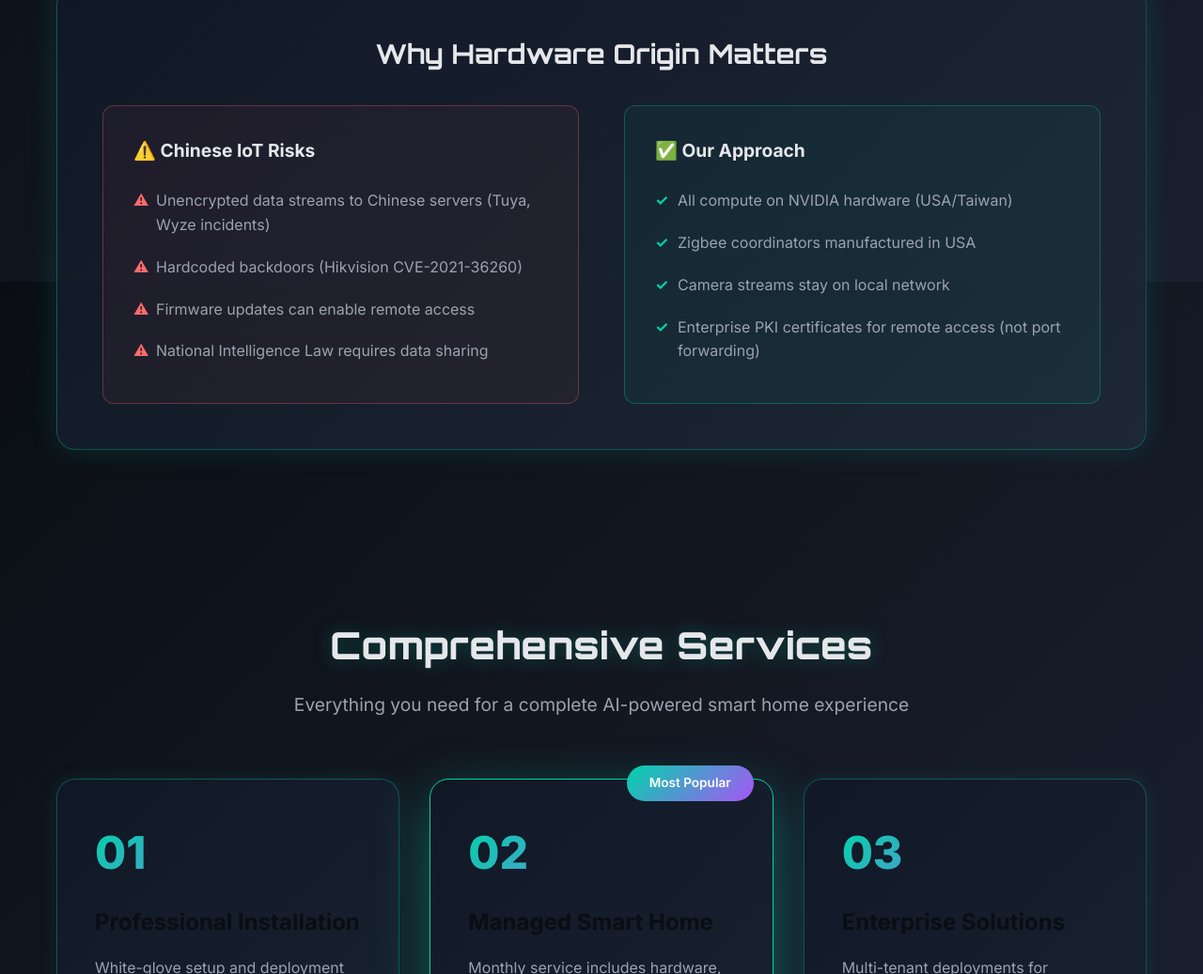
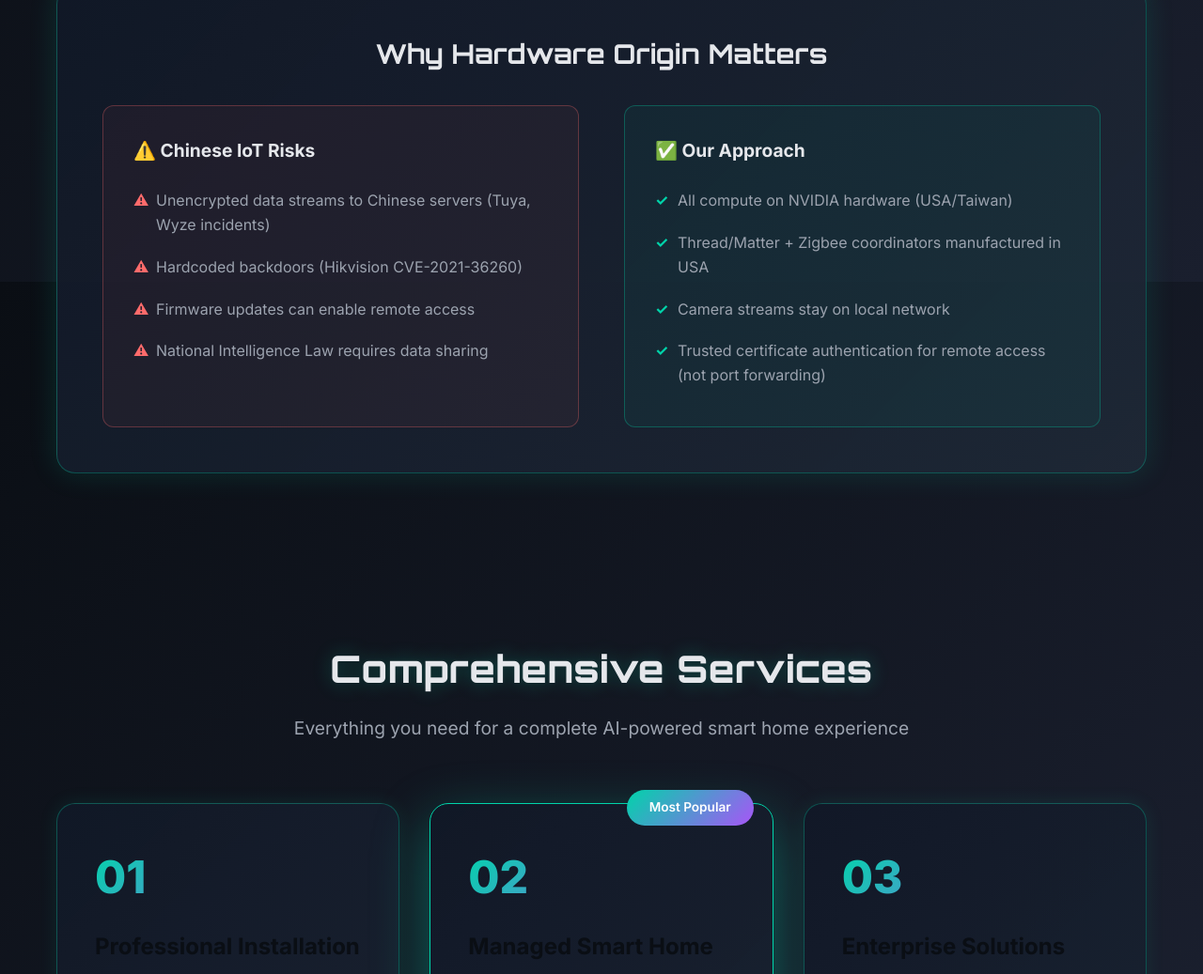
Before and after one commit to tmmlprojects/website, a plain HTML site: page index.html in a window 1280 px wide. Shown: the part 6900-7937 px from the top of the page at 94% size. Drawn offline with Linux system fonts and the light colour scheme.

Commit message:
UPDATE: Add Thread/Matter to security approach section
**Changes to "✅ Our Approach" section:**
- Updated: "Thread/Matter + Zigbee coordinators manufactured in USA"
- Refined: "Trusted certificate authentication for remote access" (clearer wording)

Ensures Thread/Matter is consistently mentioned alongside Zigbee throughout website.

🤖 Generated with [Claude Code](https://claude.com/claude-code)

Co-Authored-By: Claude Sonnet 4.5 <noreply@anthropic.com>

```diff
--- a/index.html
+++ b/index.html
@@ -395,9 +395,9 @@
                         <h4>✅ Our Approach</h4>
                         <ul>
                             <li>All compute on NVIDIA hardware (USA/Taiwan)</li>
-                            <li>Zigbee coordinators manufactured in USA</li>
+                            <li>Thread/Matter + Zigbee coordinators manufactured in USA</li>
                             <li>Camera streams stay on local network</li>
-                            <li>Enterprise PKI certificates for remote access (not port forwarding)</li>
+                            <li>Trusted certificate authentication for remote access (not port forwarding)</li>
                         </ul>
                     </div>
                 </div>
```
